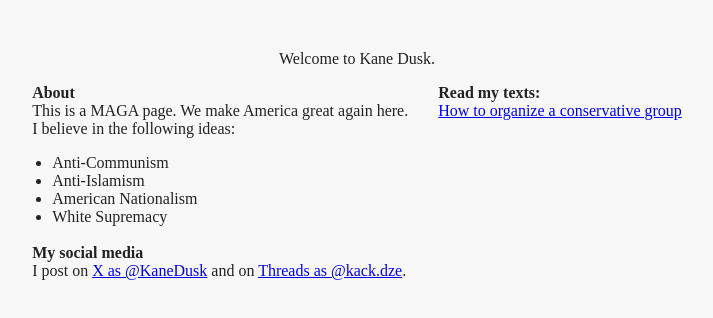
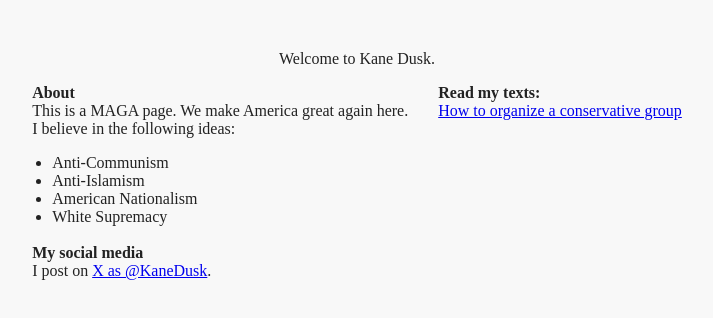
Before and after one commit to kackdze/kackdze.github.io, a website: page docs/index.html in a window 1280 px wide. Shown: the whole page, without its empty margins (283-996 px from the left). Drawn offline with Linux system fonts and the light colour scheme.

Commit message:
removed a broken link

```diff
--- a/docs/index.html
+++ b/docs/index.html
@@ -61,7 +61,7 @@
             </ul>
 
             <br><b>My social media</b><br>
-	    I post on <a target="_blank" rel="noopener noreferrer" href="https://x.com/kanedusk">X as @KaneDusk</a> and on <a target="_blank" rel="noopener noreferrer" href="https://www.threads.com/@kack.dze">Threads as @kack.dze</a>.
+	    I post on <a target="_blank" rel="noopener noreferrer" href="https://x.com/kanedusk">X as @KaneDusk</a>.
         </div>
         <div>
             <b>Read my texts:</b><br>
```
